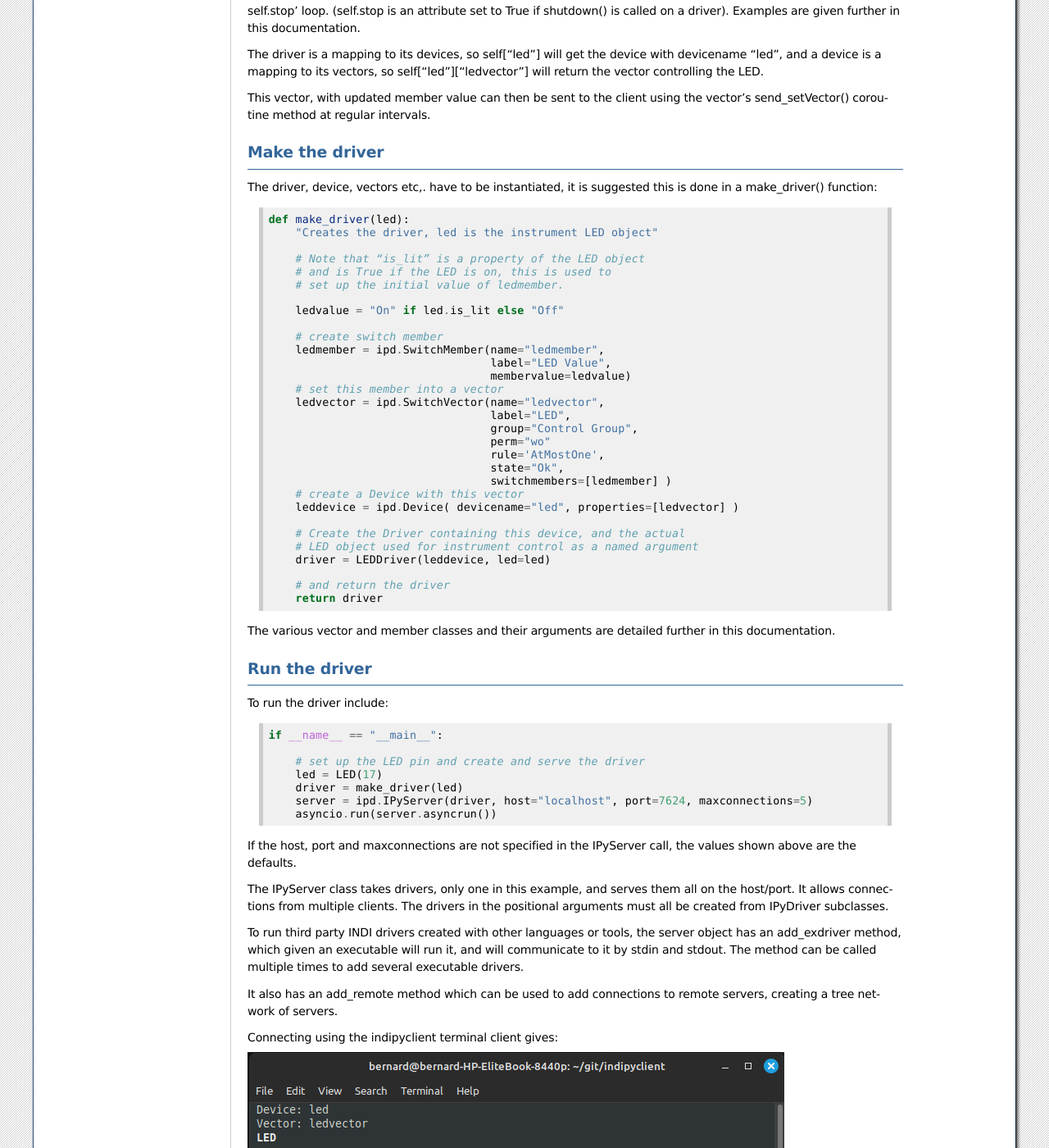
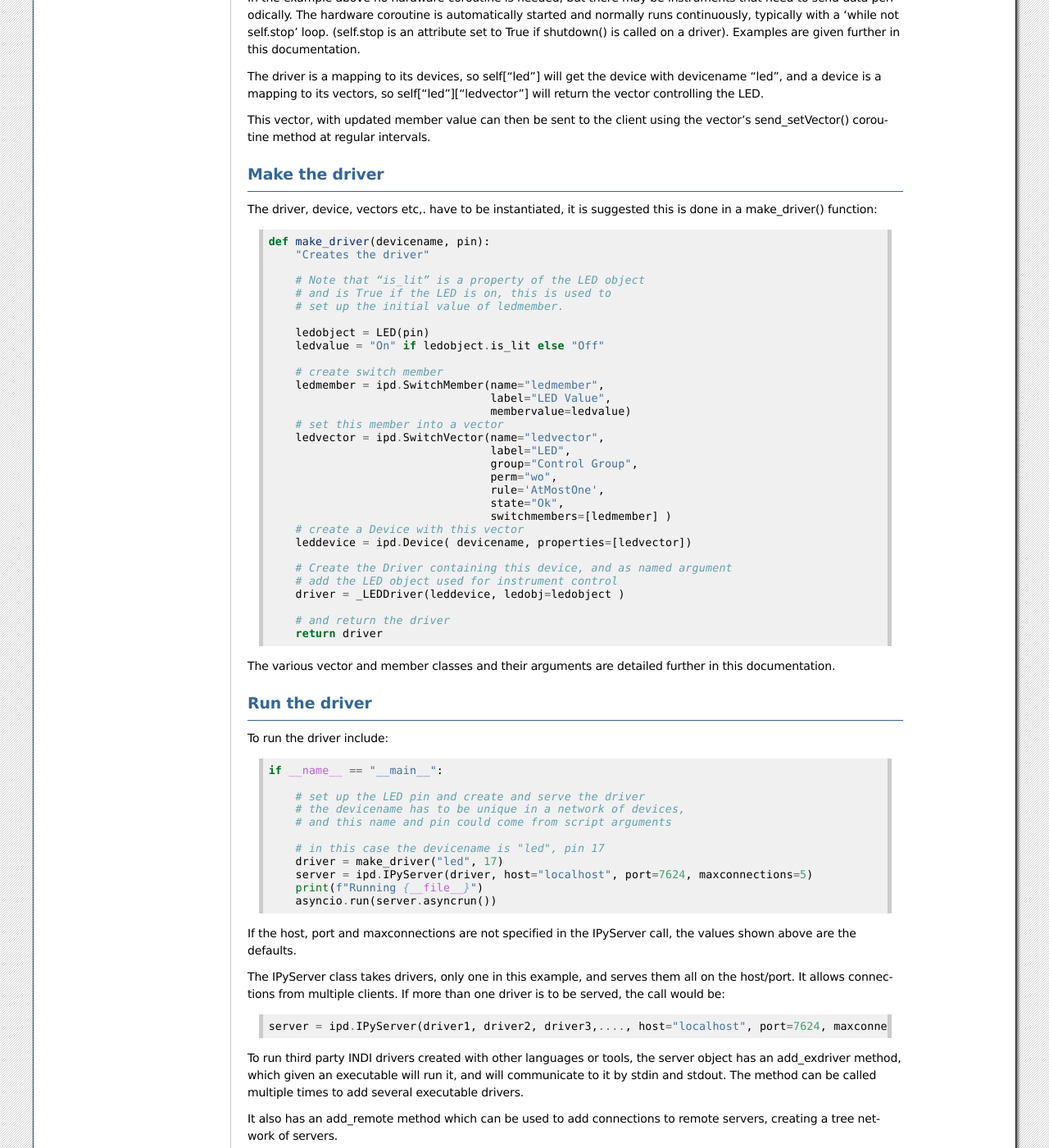
Before and after one commit to bernie-skipole/indipydriver, a Sphinx documentation site: the page built from docs/source/usage/summary.rst, in a window 1280 px wide and 1400 px high, scrolled down 2228 px. Shown: the whole window at 82% size. Built offline with Sphinx 7.4.7, drawn with Linux system fonts in a browser that asks for light colours; some of the changed text lies outside the part shown.

Commit message:
Refectoring

```diff
--- a/docs/source/usage/introduction.rst
+++ b/docs/source/usage/introduction.rst
@@ -24,8 +24,6 @@
 Both indipydriver and indipyclient are available on Pypi, and should interwork with other services that follow the INDI specification.
 
 INDI is often used with astronomical instruments, but is a general purpose protocol which can be used for any instrument control if appropriate drivers are written.
-
-The driver object created contains 'device' objects, each of which can contain 'vector' objects, such as a SwitchVector or LightVector. These Vector objects can contain one or more 'members', such as a number of 'switches', or a number of 'lights'.
 
 The package can be installed from:
 
--- a/docs/source/usage/summary.rst
+++ b/docs/source/usage/summary.rst
@@ -44,30 +44,33 @@
             self.is_lit = False
 
 
-    class LEDDriver(ipd.IPyDriver):
+    class _LEDDriver(ipd.IPyDriver):
 
         """IPyDriver is subclassed here to create an LED driver."""
 
         async def rxevent(self, event):
-            """On receiving data from the client, this is called
-               event.vector is the vector being altered
-               event[membername] is the new value"""
+            "On receiving data from the client, this is called"
 
             # get the LED object controlling the instrument, which is
             # available in the named arguments dictionary 'self.driverdata'
-            led = self.driverdata["led"]
 
-            match event:
+            ledobject = self.driverdata["ledobj"]
 
-                case ipd.newSwitchVector(devicename="led",
-                                         vectorname="ledvector") if 'ledmember' in event:
+            # event.vector is the vector being requested or altered
+            # event[membername] is the new value.
+
+            # There is only one device in this driver,
+            # so no need to check devicename
+
+            if isinstance(event, ipd.newSwitchVector):
+                if event.vectorname == "ledvector" and 'ledmember' in event:
                     # a new value has been received from the client
                     ledvalue = event["ledmember"]
                     # turn on or off the led
                     if ledvalue == "On":
-                        led.on()
+                        ledobject.on()
                     elif ledvalue == "Off":
-                        led.off()
+                        ledobject.off()
                     else:
                         # not valid
                         return
@@ -122,14 +125,15 @@
 
 The driver, device, vectors etc,. have to be instantiated, it is suggested this is done in a make_driver() function::
 
-    def make_driver(led):
-        "Creates the driver, led is the instrument LED object"
+    def make_driver(devicename, pin):
+        "Creates the driver"
 
         # Note that “is_lit” is a property of the LED object
         # and is True if the LED is on, this is used to
         # set up the initial value of ledmember.
 
-        ledvalue = "On" if led.is_lit else "Off"
+        ledobject = LED(pin)
+        ledvalue = "On" if ledobject.is_lit else "Off"
 
         # create switch member
         ledmember = ipd.SwitchMember(name="ledmember",
@@ -139,20 +143,19 @@
         ledvector = ipd.SwitchVector(name="ledvector",
                                      label="LED",
                                      group="Control Group",
-                                     perm="wo"
+                                     perm="wo",
                                      rule='AtMostOne',
                                      state="Ok",
                                      switchmembers=[ledmember] )
         # create a Device with this vector
-        leddevice = ipd.Device( devicename="led", properties=[ledvector] )
+        leddevice = ipd.Device( devicename, properties=[ledvector])
 
-        # Create the Driver containing this device, and the actual
-        # LED object used for instrument control as a named argument
-        driver = LEDDriver(leddevice, led=led)
+        # Create the Driver containing this device, and as named argument
+        # add the LED object used for instrument control
+        driver = _LEDDriver(leddevice, ledobj=ledobject )
 
         # and return the driver
         return driver
-
 
 The various vector and member classes and their arguments are detailed further in this documentation.
 
@@ -164,14 +167,20 @@
     if __name__ == "__main__":
 
         # set up the LED pin and create and serve the driver
-        led = LED(17)
-        driver = make_driver(led)
+        # the devicename has to be unique in a network of devices,
+        # and this name and pin could come from script arguments
+
+        # in this case the devicename is "led", pin 17
+        driver = make_driver("led", 17)
         server = ipd.IPyServer(driver, host="localhost", port=7624, maxconnections=5)
+        print(f"Running {__file__}")
         asyncio.run(server.asyncrun())
 
 If the host, port and maxconnections are not specified in the IPyServer call, the values shown above are the defaults.
 
-The IPyServer class takes drivers, only one in this example, and serves them all on the host/port. It allows connections from multiple clients. The drivers in the positional arguments must all be created from IPyDriver subclasses.
+The IPyServer class takes drivers, only one in this example, and serves them all on the host/port. It allows connections from multiple clients. If more than one driver is to be served, the call would be::
+
+    server = ipd.IPyServer(driver1, driver2, driver3,...., host="localhost", port=7624, maxconnections=5)
 
 To run third party INDI drivers created with other languages or tools, the server object has an add_exdriver method, which given an executable will run it, and will communicate to it by stdin and stdout. The method can be called multiple times to add several executable drivers.
 
```
Also changed, not shown: other parts of docs/source/usage/summary.rst (+1 -1 lines), docs/source/usage/rxevents.rst (+11 -28 lines).
